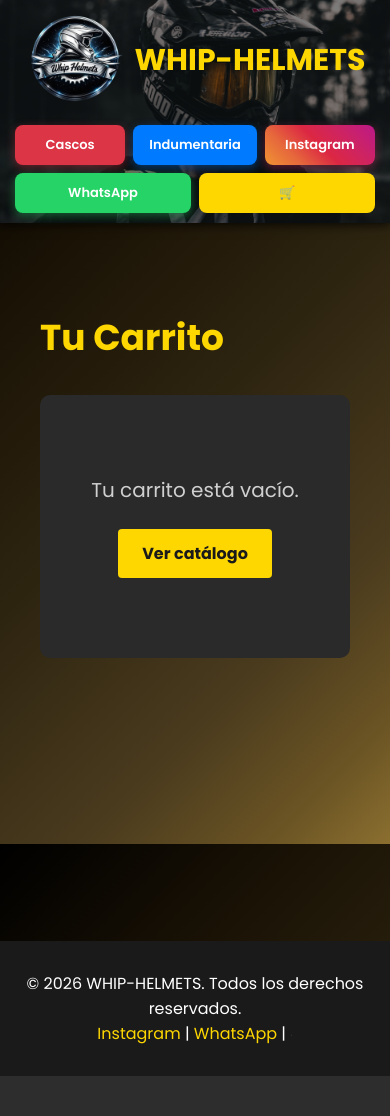
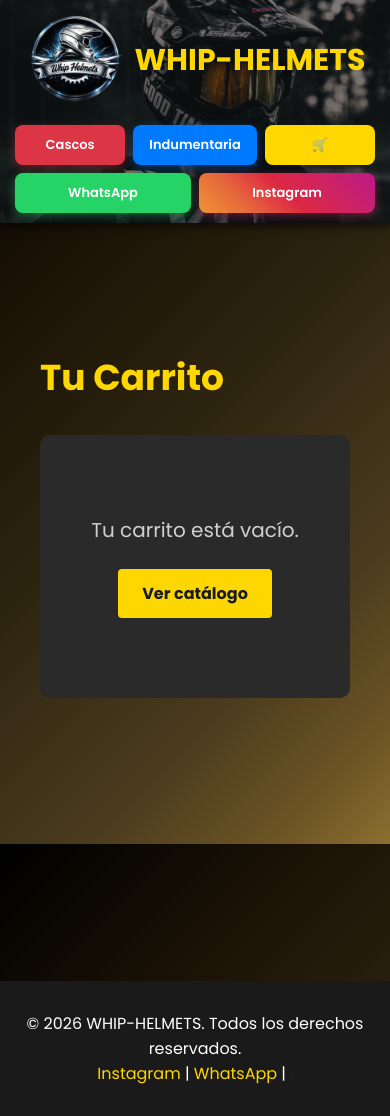
Before and after one commit to Abalito04/Catalogo-Whip-Helmet, a Flask app: page /carrito in a window 390 px wide. Before the commit the page ends 1076 px from the top, so only its background shows below. Run offline with Flask 3, Linux system fonts and the light colour scheme; parts of the project's set-up code (start-up, migrations or seed data) failed here and were passed over; some libraries are stand-ins or nearby versions.

Commit message:
correccion de botones 4

```diff
--- a/static/css/style.css
+++ b/static/css/style.css
@@ -942,7 +942,7 @@ footer a {
 @media (max-width: 768px) {
     /* Body */
     body {
-        padding-top: 290px;
+        padding-top: 330px;
     }
 
     /* Header */
@@ -2286,6 +2286,16 @@ footer a {
         max-height: 100%;
         object-fit: contain;
     }
+    /* Ordenar los botones en móvil */
+    .nav-links {
+        display: flex;
+    }
+    .nav-cascos-btn { order: 1; }
+    .nav-indumentaria-btn { order: 2; }
+    .nav-carrito { order: 3; }
+    .whatsapp-btn { order: 4; }
+    .instagram-btn { order: 5; }
+    .admin-btn { order: 6; }
 }
 
 @media (max-width: 480px) {
--- a/templates/base.html
+++ b/templates/base.html
@@ -9,7 +9,7 @@
     <link rel="preconnect" href="https://fonts.gstatic.com" crossorigin>
     <link href="https://fonts.googleapis.com/css2?family=Poppins:wght@300;400;500;600;700;800&display=swap" rel="stylesheet">
     <link href="https://fonts.googleapis.com/css2?family=Montserrat:wght@300;400;500;600;700;800&display=swap" rel="stylesheet">
-    <link rel="stylesheet" href="{{ url_for('static', filename='css/style.css') }}">
+    <link rel="stylesheet" href="{{ url_for('static', filename='css/style.css') }}?v=3">
 </head>
 <body>
     <header>
```
